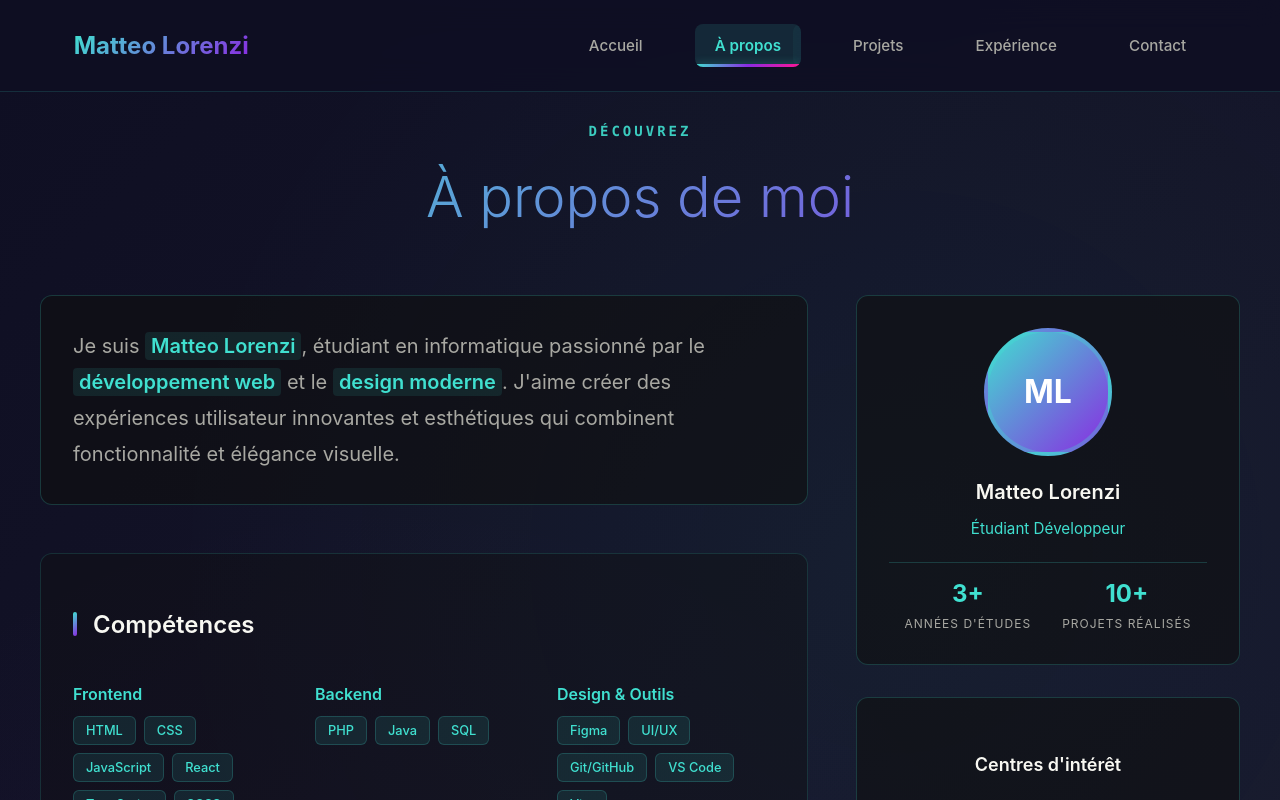
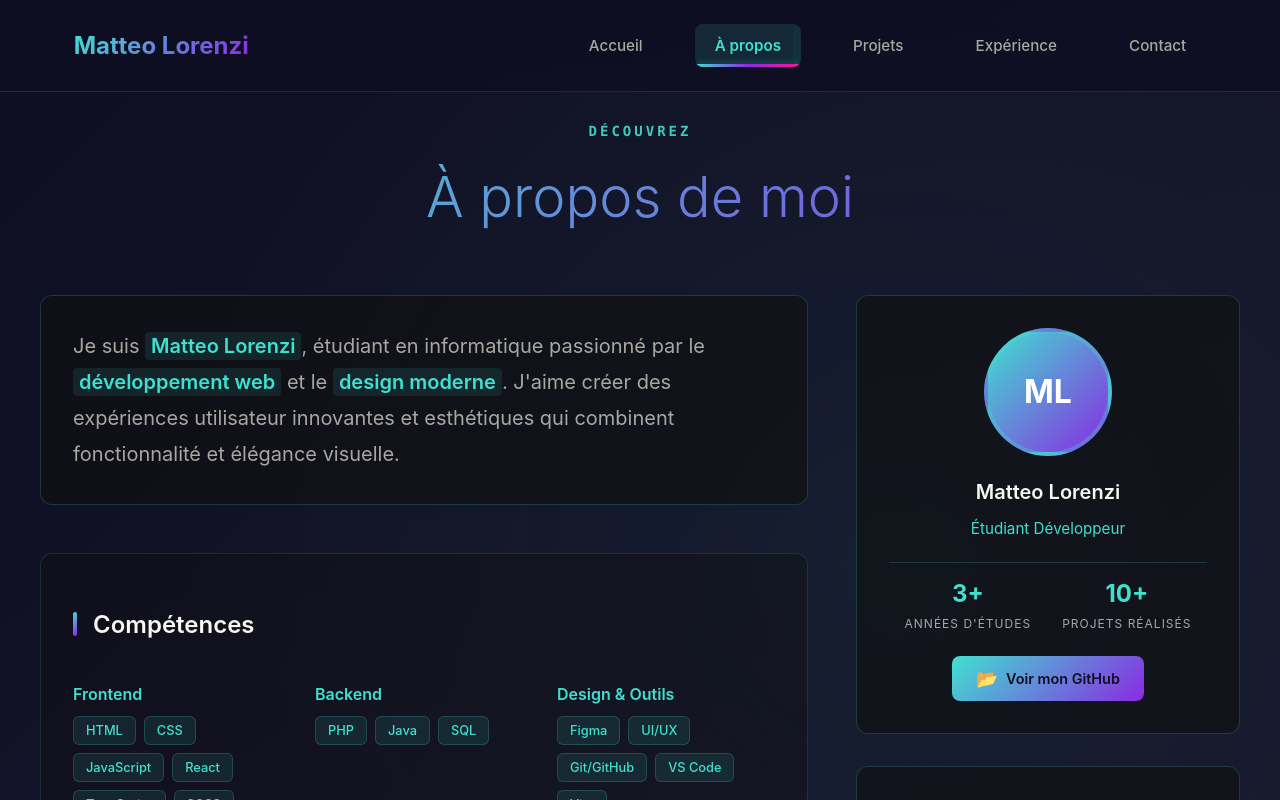
Before and after one commit to matteo-lorenzi/portfolio_2025, a React (Vite) app: page /portfolio_2025/about in a window 1280 px wide. Shown: the top 800 px of the page. Built offline with nearby package versions, Linux system fonts and the light colour scheme.

Commit message:
feat: add GitHub profile link and button to About page

```diff
--- a/src/data/aboutData.ts
+++ b/src/data/aboutData.ts
@@ -4,6 +4,7 @@ export interface PersonalInfo {
   title: string;
   description: string;
   initials: string;
+  githubUrl: string;
 }
 
 export interface SkillCategory {
@@ -45,6 +46,7 @@ export const aboutData: AboutData = {
     description:
       "Je suis Matteo Lorenzi, étudiant en informatique passionné par le développement web et le design moderne. J'aime créer des expériences utilisateur innovantes et esthétiques qui combinent fonctionnalité et élégance visuelle.",
     initials: "ML",
+    githubUrl: "https://github.com/matteo-lorenzi",
   },
 
   skillCategories: [
--- a/src/pages/AboutPage.scss
+++ b/src/pages/AboutPage.scss
@@ -350,6 +350,43 @@
   }
 }
 
+.profile-actions {
+  margin-top: 1.5rem;
+  text-align: center;
+
+  .github-btn {
+    display: inline-flex;
+    align-items: center;
+    gap: 0.5rem;
+    background: linear-gradient(135deg, $primary-color 0%, $secondary-color 100%);
+    color: $background-color;
+    text-decoration: none;
+    padding: 0.75rem 1.5rem;
+    border-radius: 8px;
+    font-size: 0.9rem;
+    font-weight: 600;
+    transition: all 0.3s ease;
+    border: none;
+    cursor: pointer;
+
+    &:hover {
+      transform: translateY(-2px);
+      box-shadow: 0 8px 25px rgba(64, 224, 208, 0.3);
+      text-decoration: none;
+    }
+
+    &:focus {
+      outline: 2px solid $primary-color;
+      outline-offset: 2px;
+    }
+
+    .github-icon {
+      font-size: 1.1rem;
+      display: inline-block;
+    }
+  }
+}
+
 .interests-card {
   h4 {
     color: $text-color;
--- a/src/pages/AboutPage.tsx
+++ b/src/pages/AboutPage.tsx
@@ -83,6 +83,18 @@ const AboutPage: React.FC = () => {
                     </div>
                   ))}
                 </div>
+                <div className="profile-actions">
+                  <a
+                    href={aboutData.personalInfo.githubUrl}
+                    target="_blank"
+                    rel="noopener noreferrer"
+                    className="github-btn"
+                    aria-label="Voir mon profil GitHub"
+                  >
+                    <span className="github-icon">📂</span>
+                    <span>Voir mon GitHub</span>
+                  </a>
+                </div>
               </div>
             </div>
 
```
